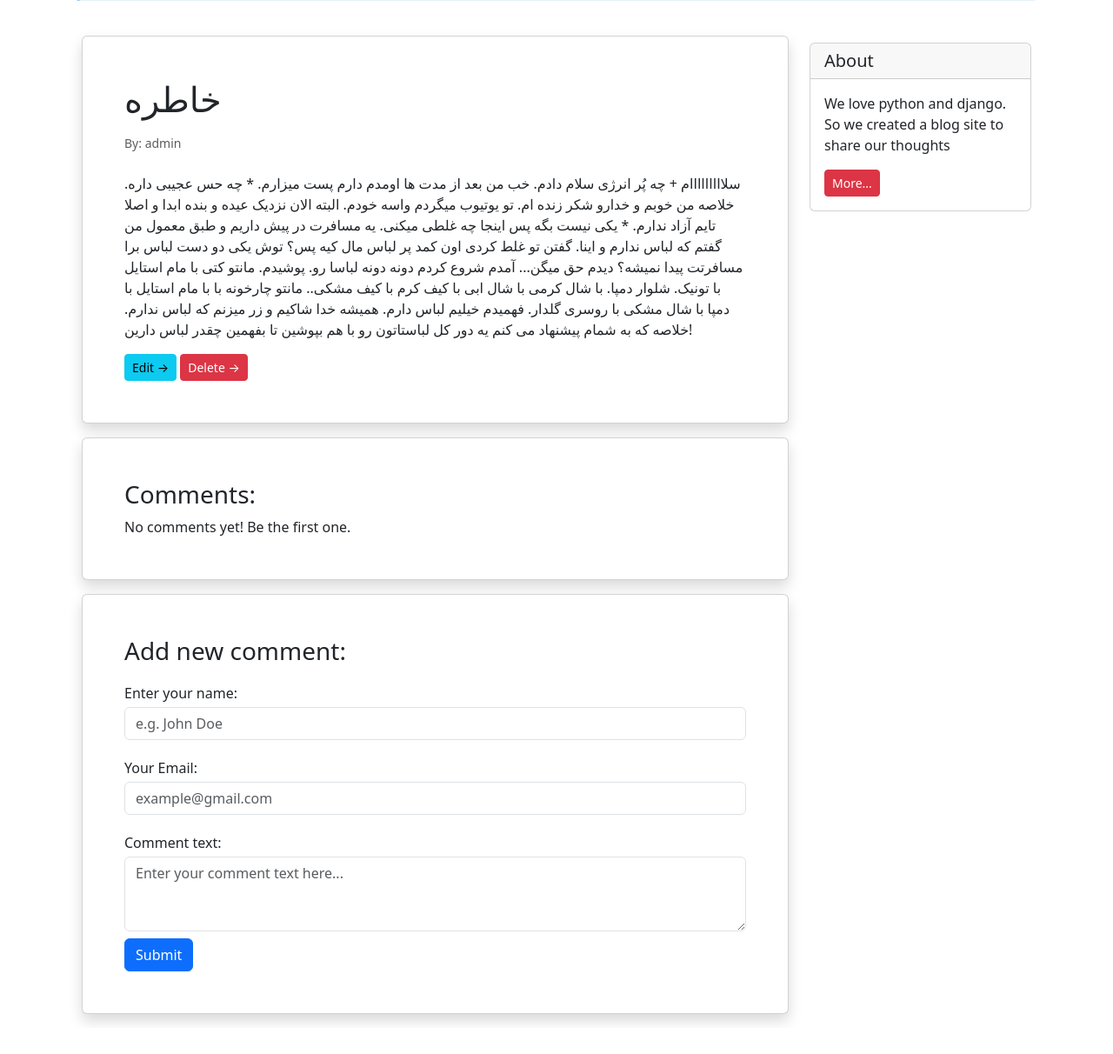
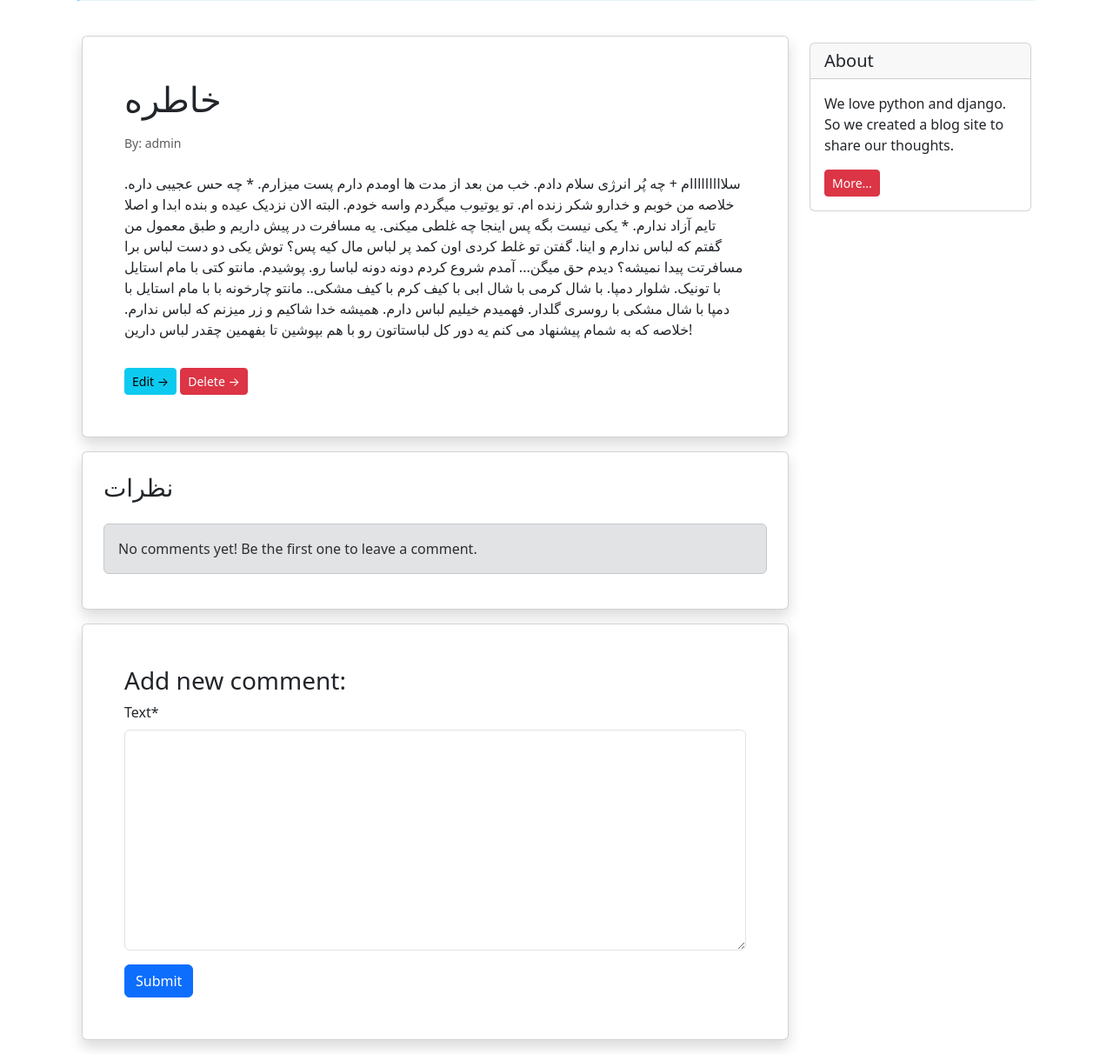
Before and after one commit to amirNeghabi/Django_Weblog_Project, a Django app: page /blog/6/ in a window 1280 px wide. Shown: the part 245-1457 px from the top of the page at 87% size. Before the commit the page ends 1422 px from the top, so only its background shows below. Run offline with Django 5.2, Linux system fonts and the light colour scheme; data comes from the database, SQL or seed files in the repository; both versions use the stored data as it was after the commit; some libraries are stand-ins or nearby versions.

Commit message:
creat Comment form

```diff
--- a/blog/forms.py
+++ b/blog/forms.py
@@ -1,7 +1,14 @@
 from django import forms
-from .models import Post
+from .models import Post, Comment
 
+# فرم ساخت پست
 class NewPostForm(forms.ModelForm):
     class Meta:
         model = Post
         fields = ['title','text','author','status']
+
+# فرم ارسال نظز برای کاربر
+class CommentForm(forms.ModelForm):
+    class Meta:
+        model = Comment
+        fields = ['text']
--- a/blog/models.py
+++ b/blog/models.py
@@ -30,6 +30,10 @@ class Comment(models.Model):
     text = models.TextField()
     datetime_created = models.DateTimeField(auto_now_add=True)
     user = models.ForeignKey(get_user_model(),on_delete = models.CASCADE)
+
+    # در این اسم پستی  که براش کاکمنت گذاشته شده نوشته می شود
+    # پس این سطر کامنت های جدول Bookاست
+
     post = models.ForeignKey(Post,on_delete = models.CASCADE,related_name='comments')
 
     def __str__(self):
--- a/blog/templates/blog/post_detail.html
+++ b/blog/templates/blog/post_detail.html
@@ -1,4 +1,5 @@
 {% extends '_base.html' %}
+{% load crispy_forms_tags %}
 
 {% block page_title %}
     جزییات
@@ -9,63 +10,68 @@
         <div class="row">
             <div class="col-9">
 
+                <!-- Post Content -->
                 <div class="card shadow my-3 p-5">
                     <h1>{{ post.title }}</h1>
                     <p class="small text-muted mt-2">By: {{ post.author }}</p>
                     <p class="mt-2">{{ post.text }}</p>
-                    <div>
-
-                            <a href="{% url 'post_update' post.id %}" class="btn btn-sm btn-info">Edit &rarr;</a>
-                            <a href="{% url 'post_delete' post.id %}" class="btn btn-sm btn-danger">Delete &rarr;</a>
-
+                    <div class="mt-3">
+                        <a href="{% url 'post_update' post.id %}" class="btn btn-sm btn-info">Edit &rarr;</a>
+                        <a href="{% url 'post_delete' post.id %}" class="btn btn-sm btn-danger">Delete &rarr;</a>
                     </div>
-
-
                 </div>
 
-                <div class="card shadow my-3 p-5">
-                    <h3>Comments:</h3>
-                    No comments yet! Be the first one.
+                <!-- Comments Section -->
+                <div class="card shadow my-3 p-4">
+                    <h3 class="mb-4"> نظرات</h3>
+
+                    {% if comments %}
+                        {% for comment in comments %}
+                            <div class="border rounded p-3 mb-3 bg-light">
+                                <div class="d-flex justify-content-between align-items-center mb-2">
+                                    <h6 class="mb-0 text-primary">
+                                        <i class="bi bi-person-fill"></i> {{ comment.user.username }}
+                                    </h6>
+                                    <small class="text-muted">
+                                        <i class="bi bi-clock-fill"></i> {{ comment.datetime_created|date:"F j, Y, g:i a" }}
+                                    </small>
+
+                                </div>
+                                <p class="mb-1 text-dark">
+                                    {{ comment.text|linebreaks }}
+                                </p>
+
+                            </div>
+                        {% endfor %}
+                    {% else %}
+                        <div class="alert alert-secondary" role="alert">
+                            No comments yet! Be the first one to leave a comment.
+                        </div>
+                    {% endif %}
                 </div>
 
+                <!-- Add New Comment -->
                 <div class="card shadow my-3 p-5">
                     <h3>Add new comment:</h3>
                     <form method="POST">
-                        <div class="form-group py-2">
-                            <label class="py-1" for="author_name">Enter your name:</label>
-                            <input type="text" class="form-control" placeholder="e.g. John Doe" name="author_name">
-                        </div>
-                        <div class="form-group py-2">
-                            <label class="py-1" for="email">Your Email:</label>
-                            <input type="email" class="form-control" placeholder="example@gmail.com" name="email">
-                        </div>
-                        <div class="form-group py-2">
-                            <label class="py-1" for="comment_text">Comment text:</label>
-                            <textarea class="form-control" name="text" rows="3"
-                                      placeholder="Enter your comment text here..."></textarea>
-                        </div>
+                        {% csrf_token %}
+                        {{ comment_form|crispy }}
                         <button type="submit" class="btn btn-primary">Submit</button>
                     </form>
                 </div>
             </div>
+
+            <!-- Sidebar -->
             <div class="col-3">
-
                 <div class="card my-4">
                     <h5 class="card-header">About</h5>
                     <div class="card-body">
                         <p class="card-text">We love python and django. So we created a blog site to share our
-                            thoughts</p>
-                        <a href="#"
-                           class="btn btn-sm btn-danger">
-                            More...
-                        </a>
+                            thoughts.</p>
+                        <a href="#" class="btn btn-sm btn-danger">More...</a>
                     </div>
                 </div>
-
             </div>
         </div>
     </div>
-
-
-
 {% endblock content %}
--- a/blog/urls.py
+++ b/blog/urls.py
@@ -4,7 +4,8 @@ from . import views
 urlpatterns = [
     # در صفحه اول به کاربر فایل ویو زیر رو نشون بده
     # path('',views.post_list_view,name='post_list'),
-    # path('<int:pk>/',views.post_detail_view,name='post_detail'),
+    # برای ویوی بخش detailاز functional views استفاده کردیم
+    path('<int:pk>/',views.post_detail,name='post_detail'),
     # path('create/',views.post_create,name='post_create'),
     # path('<int:pk>/update/',views.post_update,name = 'post_update'),
     # path('<int:pk>/delete/',views.post_delete,name='post_delete'),
@@ -12,7 +13,7 @@ urlpatterns = [
     # در صفحه اول به کاربر فایل ویو زیر رو نشون بده
     path('',views.PostListView.as_view(),name='post_list'),
     # در صفحه دیتیل ، جزییات هر پست را نشان بده
-    path('<int:pk>/',views.PostDetailView.as_view(),name='post_detail'),
+    # path('<int:pk>/',views.PostDetailView.as_view(),name='post_detail'),
 #     با ادرس creat کاربر را به صفحه ساخت پست ببر
     path("create/",views.PostCreateView.as_view(),name='post_create'),
 #     کاربر را صفحه آپدیت فرم ببر
--- a/blog/views.py
+++ b/blog/views.py
@@ -1,12 +1,14 @@
 from django.shortcuts import render,redirect
-from .models import Post
+from django.template.defaulttags import comment
+
+from .models import Post,Comment
 # مربوط ب راه اول مدیریت خطا
 from django.core.exceptions import ObjectDoesNotExist
 # راه دوم مدیریت خطا
 from django.shortcuts import get_object_or_404
 from django.contrib.auth.models import User
 # استفاده ااز متد فرم در دریافت اطلاعات از کاربر
-from .forms import NewPostForm
+from .forms import NewPostForm,CommentForm
 # استفاده از کلاس بیس ویو
 from django.views import generic
 # بعد از حذف پست کاربر را به صفحه دیگیری ریدایرکت کن
@@ -129,10 +131,31 @@ class PostListView(generic.ListView):
         return Post.objects.filter(status='pub').order_by('-datetime_modified')
 
     # ساخت کلاس برای صفحه جزییات هر پست
-class PostDetailView(generic.DetailView):
-    model = Post
-    template_name = "blog/post_detail.html"
-    context_object_name = "post"
+# class PostDetailView(generic.DetailView):
+#     model = Post
+#     template_name = "blog/post_detail.html"
+#     context_object_name = "post"
+def post_detail(request,pk):
+    post = get_object_or_404(Post,pk=pk)
+    post_comments = post.comments.all()
+    if request.method == 'POST':
+        comment_form = CommentForm(request.POST)
+        if comment_form.is_valid():
+            new_comment = comment_form.save(commit=False)
+            new_comment.post = post
+            new_comment.user = request.user
+            new_comment.save()
+            comment_form = CommentForm()
+    else:
+        comment_form = CommentForm()
+    return render(request,"blog/post_detail.html",{"post":post,
+        "comments":post_comments,
+        "comment_form":comment_form,
+        })
+
+
+
+
 
 # ساخت کلاس برای صفحه ساخت پست
 class PostCreateView(generic.CreateView):
--- a/templates/_base.html
+++ b/templates/_base.html
@@ -5,6 +5,8 @@
     <meta name="viewport" content="width=device-width, initial-scale=1.0">
     <title>{% block page_title %} {% endblock page_title %}</title>
     <link rel="stylesheet" href="https://cdn.jsdelivr.net/npm/bootstrap@5.3.0/dist/css/bootstrap.min.css">
+    <link rel="stylesheet" href="https://cdn.jsdelivr.net/npm/bootstrap-icons@1.10.5/font/bootstrap-icons.css">
+
     <style>
         body {
             transition: background-color 0.3s, color 0.3s;
@@ -78,7 +80,7 @@
                 </form>
             {% else %}
                 <a class="text-light" href="{% url 'login' %}">Log in</a> |
-                <a class="text-light" href="{% url 'singup'%}">Sing Up</a>
+                <a class="text-light" href="{% url 'singup' %}">Sing Up</a>
             {% endif %}
         </div>
     </div>
```
Also changed, not shown: db.sqlite3.
